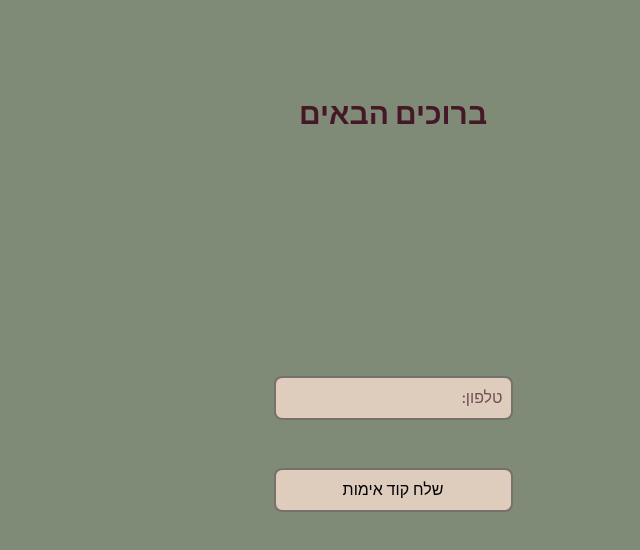
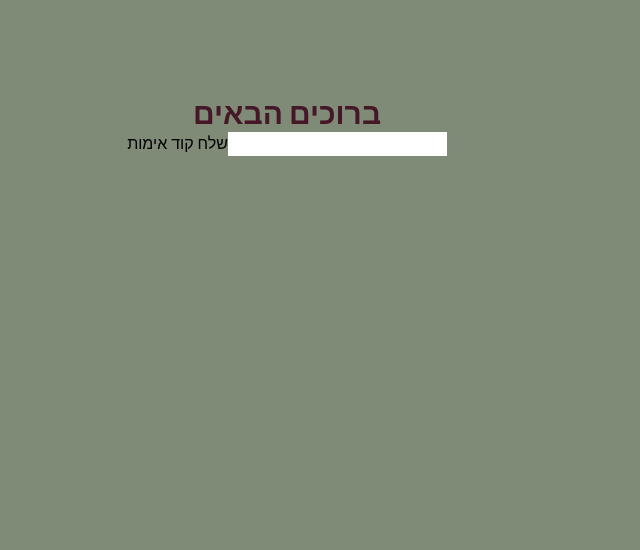
Before and after one commit to YairSadan/Clients-Management, a Next.js app: page /login in a window 1280 px wide. Shown: the top 550 px of the page, without its empty margins (557-1197 px from the left). Built offline with nearby package versions, Linux system fonts and the light colour scheme.

Commit message:
tailwind config

```diff
--- a/src/app/globals.css
+++ b/src/app/globals.css
@@ -3,7 +3,13 @@
 @tailwind utilities;
 
 @layer components {
+	.page-primary {
+		@apply flex min-h-screen flex-col items-center;
+	}
+	.title-primary {
+		@apply text-tertiary font-extrabold text-3xl text-center;
+	}
 	.btn-primary {
-		@apply border-2 border-accent bg-secondary rounded-lg p-2;
+		@apply border-2 border-accent bg-secondary rounded-lg p-2 w-2/5;
 	}
 }
--- a/src/app/login/components/LoginForm.tsx
+++ b/src/app/login/components/LoginForm.tsx
@@ -2,16 +2,20 @@ import React from "react";
 
 const LoginForm = () => {
 	return (
-		<div className="flex flex-col gap-12 p-24 py-48">
-			<input
-				type="text"
-				placeholder="טלפון:"
-				className="btn-primary placeholder-tertiary-700"
-			/>
-			<button type="submit" className="btn-primary">
-				<div>שלח קוד אימות</div>
-			</button>
-		</div>
+		<>
+			<input type="text" />
+			<button>שלח קוד אימות</button>
+		</>
+		// <div className="flex flex-col gap-12 p-24 py-48">
+		// 	<input
+		// 		type="text"
+		// 		placeholder="טלפון:"
+		// 		className="btn-primary placeholder-tertiary-700"
+		// 	/>
+		// 	<button type="submit" className="btn-primary">
+		// 		<div>שלח קוד אימות</div>
+		// 	</button>
+		// </div>
 	);
 };
 
--- a/src/app/login/page.tsx
+++ b/src/app/login/page.tsx
@@ -1,13 +1,14 @@
-import LoginForm from "./components/LoginForm"
-
+import LoginForm from "./components/LoginForm";
 
 const Login = () => {
-  return (
-    <main className="flex min-h-screen flex-col items-center justify-between p-24">
-      <h1 className='text-tertiary font-extrabold text-3xl text-center'>ברוכים הבאים</h1>
-      <LoginForm />
-    </main>
-  )
-}
+	return (
+		<main className="page-primary p-24">
+			<h1 className="title-primary">ברוכים הבאים</h1>
+			<div className="w">
+				<LoginForm />
+			</div>
+		</main>
+	);
+};
 
-export default Login
+export default Login;
```
